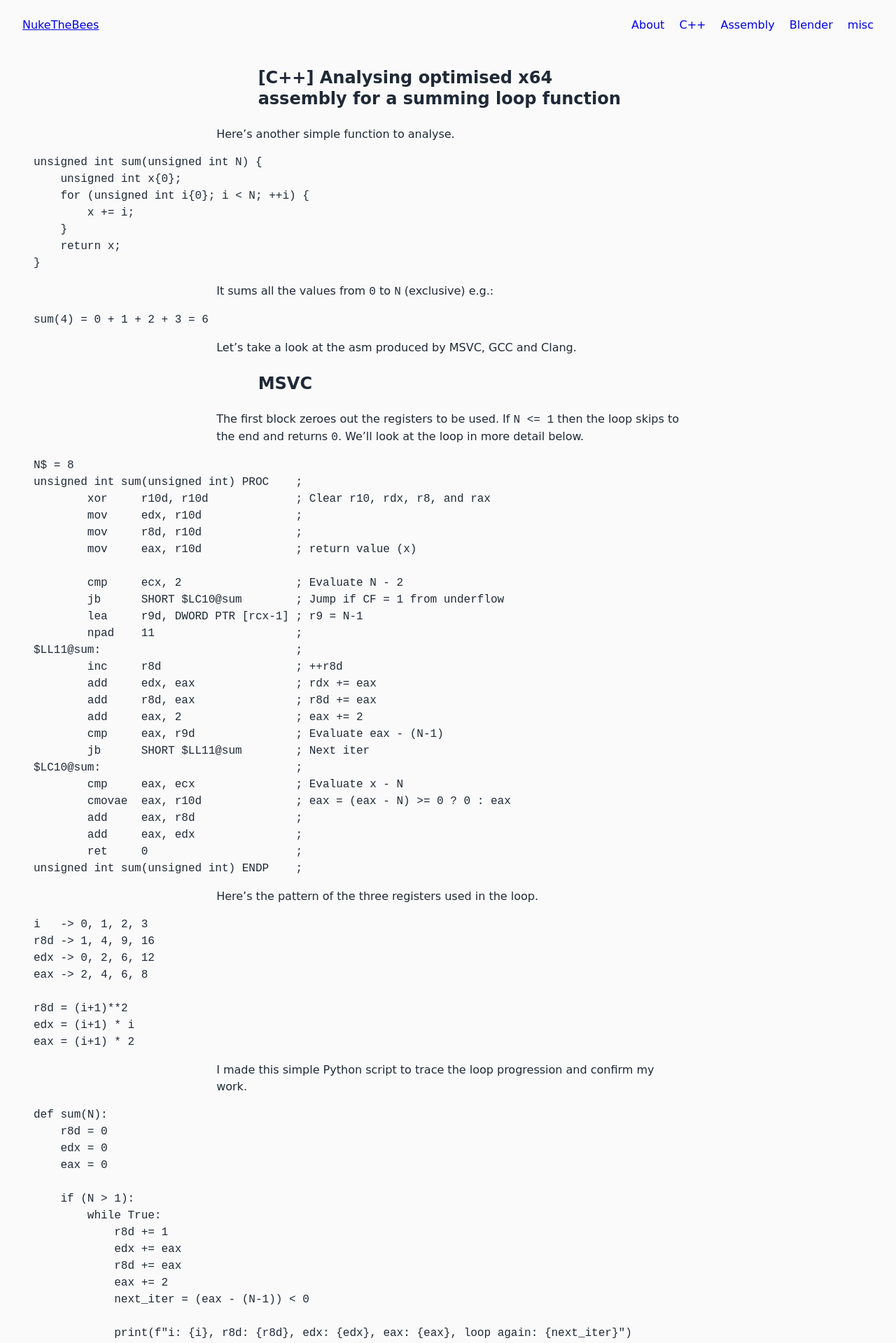
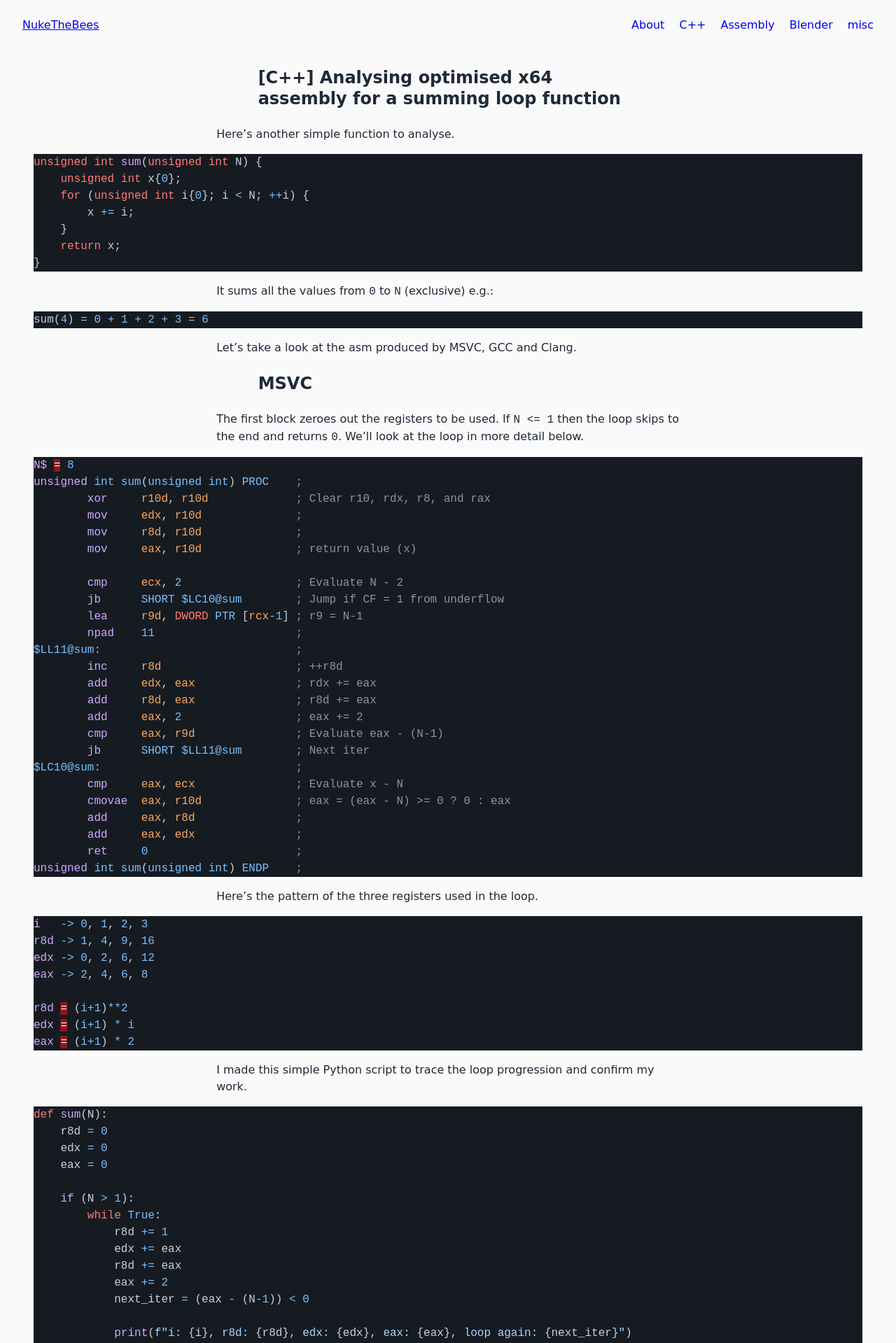
Before and after one commit to nukethebees/nukethebees.github.io, a Jekyll site: the page built from _posts/2025-04-06-cpp-sum-loop-asm.md, in a window 1280 px wide. Shown: the top 1919 px of the page at 70% size. Built offline with Jekyll 4.4.1, drawn with Linux system fonts in a browser that asks for light colours.

Commit message:
Enable syntax highlighting

```diff
--- a/_config.yml
+++ b/_config.yml
@@ -3,6 +3,13 @@
   Programming and other technical stuff.
 baseurl: ""
 url: "https://nukethebees.com/"
+highlighter: rouge
+markdown: kramdown
+kramdown:
+  input: GFM
+  hard_wrap: false
+  syntax_highlighter: rouge
+  auto_ids: true
 
 # Build settings
 plugins:
--- a/_includes/head.html
+++ b/_includes/head.html
@@ -3,6 +3,9 @@
     <link
       rel="stylesheet"
       href="{{ '/assets/css/style.css' | relative_url }}">
+    <link
+      rel="stylesheet"
+      href="{{ '/assets/css/rouge.css' | relative_url }}">
     <title>
       {{ site.title }}
        {%- if page.title -%}
--- a/_sass/main.scss
+++ b/_sass/main.scss
@@ -55,13 +55,19 @@
     max-width: $h2-text-width;
     margin: 1em auto;
   }
+  div.highlighter-rouge {
+    max-width: $p-text-width;
+    margin: 0 auto;
+    border-radius: 6px;
+    padding: 0;
+  }
 }
 
-/* Custom style for this one specific highlight block */
-.wrap-text-highlight .highlight pre,
-.wrap-text-highlight .highlight code {
+div.highlighter-rouge pre,
+div.highlighter-rouge code {
     /* The key properties to ensure wrapping */
     white-space: pre-wrap;
-    word-break: break-all;
-    word-wrap: break-word; /* Fallback for older browsers */
+    overflow-wrap: normal;
+    word-break: normal;
+    padding: 0.75em;
 }
--- /dev/null
+++ b/assets/css/rouge.css
@@ -0,0 +1,116 @@
+.highlight table td { padding: 5px; }
+.highlight table pre { margin: 0; }
+.highlight, .highlight .w {
+  color: #c9d1d9;
+  background-color: #161b22;
+}
+.highlight .k, .highlight .kd, .highlight .kn, .highlight .kp, .highlight .kr, .highlight .kt, .highlight .kv {
+  color: #ff7b72;
+}
+.highlight .gr {
+  color: #f0f6fc;
+}
+.highlight .gd {
+  color: #ffdcd7;
+  background-color: #67060c;
+}
+.highlight .nb {
+  color: #ffa657;
+}
+.highlight .nc {
+  color: #ffa657;
+}
+.highlight .no {
+  color: #ffa657;
+}
+.highlight .nn {
+  color: #ffa657;
+}
+.highlight .sr {
+  color: #7ee787;
+}
+.highlight .na {
+  color: #7ee787;
+}
+.highlight .nt {
+  color: #7ee787;
+}
+.highlight .gi {
+  color: #aff5b4;
+  background-color: #033a16;
+}
+.highlight .ges {
+  font-weight: bold;
+  font-style: italic;
+}
+.highlight .kc {
+  color: #79c0ff;
+}
+.highlight .l, .highlight .ld, .highlight .m, .highlight .mb, .highlight .mf, .highlight .mh, .highlight .mi, .highlight .il, .highlight .mo, .highlight .mx {
+  color: #79c0ff;
+}
+.highlight .sb {
+  color: #79c0ff;
+}
+.highlight .bp {
+  color: #79c0ff;
+}
+.highlight .ne {
+  color: #79c0ff;
+}
+.highlight .nl {
+  color: #79c0ff;
+}
+.highlight .py {
+  color: #79c0ff;
+}
+.highlight .nv, .highlight .vc, .highlight .vg, .highlight .vi, .highlight .vm {
+  color: #79c0ff;
+}
+.highlight .o, .highlight .ow {
+  color: #79c0ff;
+}
+.highlight .gh {
+  color: #1f6feb;
+  font-weight: bold;
+}
+.highlight .gu {
+  color: #1f6feb;
+  font-weight: bold;
+}
+.highlight .s, .highlight .sa, .highlight .sc, .highlight .dl, .highlight .sd, .highlight .s2, .highlight .se, .highlight .sh, .highlight .sx, .highlight .s1, .highlight .ss {
+  color: #a5d6ff;
+}
+.highlight .nd {
+  color: #d2a8ff;
+}
+.highlight .nf, .highlight .fm {
+  color: #d2a8ff;
+}
+.highlight .err {
+  color: #f0f6fc;
+  background-color: #8e1519;
+}
+.highlight .c, .highlight .ch, .highlight .cd, .highlight .cm, .highlight .cp, .highlight .cpf, .highlight .c1, .highlight .cs {
+  color: #8b949e;
+}
+.highlight .gl {
+  color: #8b949e;
+}
+.highlight .gt {
+  color: #8b949e;
+}
+.highlight .ni {
+  color: #c9d1d9;
+}
+.highlight .si {
+  color: #c9d1d9;
+}
+.highlight .ge {
+  color: #c9d1d9;
+  font-style: italic;
+}
+.highlight .gs {
+  color: #c9d1d9;
+  font-weight: bold;
+}
```
